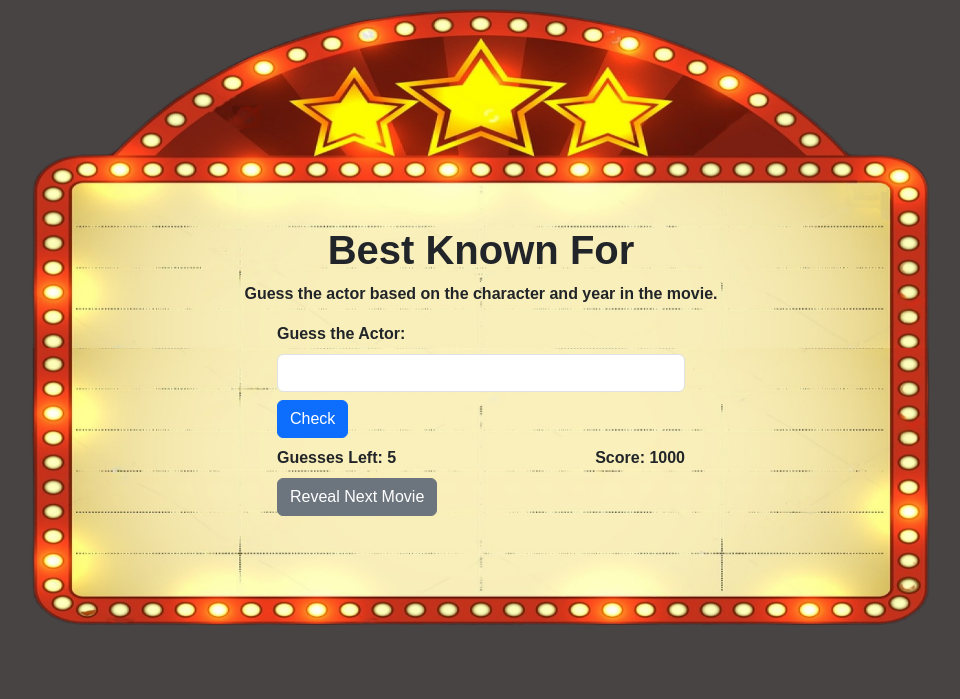
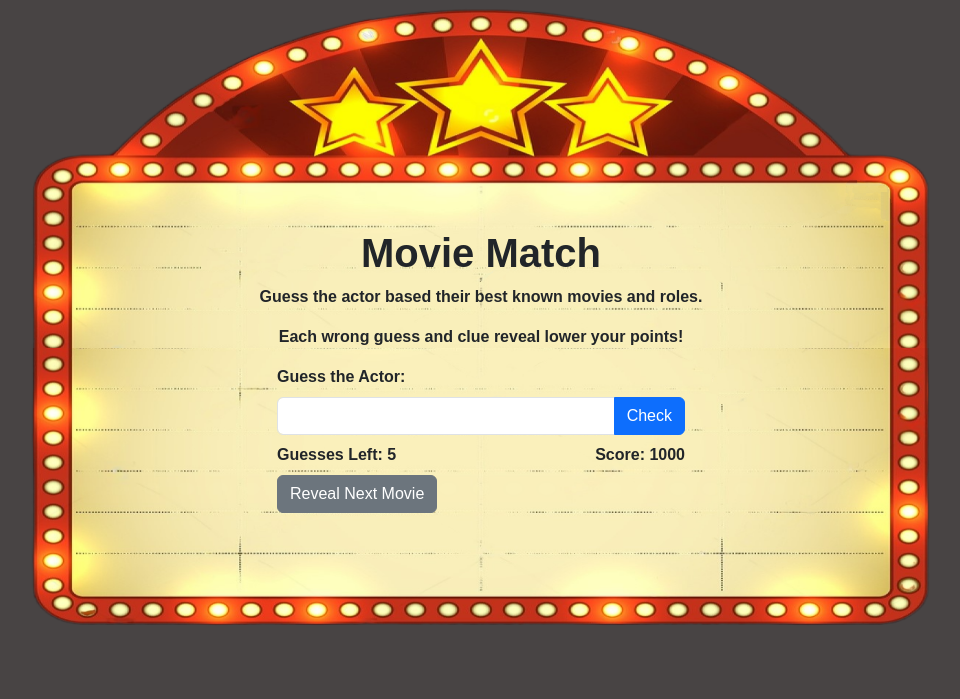
Before and after one commit to cz1501/CloudProject, a Node server app: template views/index.ejs in a window 1280 px wide. Shown: the part 118-817 px from the top of the page, without its empty margins (159-1119 px from the left). Run offline with Node 20, Linux system fonts and the light colour scheme; the template is opened without the code that fills it, so the values that code supplies are empty.

Commit message:
Correct button and actor's name

```diff
--- a/app.js
+++ b/app.js
@@ -15,7 +15,7 @@ app.use(express.static('styles'));
 
 // Example API endpoint for getting actor's details from TMDb
 const tmdbApiKey = 'b4e019928e2da90fea8d583ca41bdd30';
-const actorId = '1233'; // Replace with the ID of the actor you want to get details for
+const actorId = '287'; // Replace with the ID of the actor you want to get details for
 const actorUrl = `https://api.themoviedb.org/3/person/${actorId}?api_key=${tmdbApiKey}`;
 
 // Example API endpoint for getting actor's movie credits from TMDb
--- a/scripts/game.js
+++ b/scripts/game.js
@@ -1,5 +1,5 @@
 document.addEventListener('DOMContentLoaded', function() {
-  const actorName = '<%= actorName %>'; // Extract actor's name from the server response
+  const actorName = document.getElementById('actor-name').textContent; // Extract actor's name from the server response
 
   let revealIndex = 0;
   let score = 500;
@@ -59,8 +59,9 @@ document.addEventListener('DOMContentLoaded', function() {
       if (guessesLeft === 0) {
         document.getElementById('check-guess').disabled = true;
         document.getElementById('actor-guess').disabled = true;
-        document.getElementById('reveal-character').disabled = true;
+        // document.getElementById('reveal-character').disabled = true;
         document.getElementById('guess-result').textContent = 'Game Over! You have run out of guesses. The actor is ' + actorName + '.';
+        console.log('Game Over! You have run out of guesses. The actor is ' + actorName + '.');
         document.getElementById('guess-result').style.color = 'red';
         document.getElementById('guess-result').style.display = 'block';
 
--- a/views/index.ejs
+++ b/views/index.ejs
@@ -6,18 +6,24 @@
         <img src="marquee.png" alt="Background Image">
         <div class="overlay-card">
           <div class="card content-card">
-            <h1 class="text-center mt-3">Best Known For</h1>
-            <p class="text-center">Guess the actor based on the character and year in the movie.</p>
+            <h1 class="text-center mt-3">Movie Match</h1>
+            <p class="text-center">Guess the actor based their best known movies and roles.</p>
+            <p class="text-center">Each wrong guess and clue reveal lower your points!</p>
             <div class="row justify-content-center">
               <div class="col-md-6">
                 <div id="guess-section">
-                  <label for="actor-guess">Guess the Actor:</label>
-                  <input type="text" id="actor-guess" class="form-control mb-2">
-                  <button id="check-guess" class="btn btn-primary mb-2">Check</button>
+                  <label for="actor-guess"><strong>Guess the Actor: </strong></label>
+                  <div class="input-group mb-2">
+                    <input type="text" id="actor-guess" class="form-control" aria-label="Guess the Actor" aria-describedby="check-button">
+                    <div class="input-group-append">
+                      <button id="check-guess" class="btn btn-primary" type="button">Check</button>
+                    </div>
+                  </div>
                   <div class="d-flex justify-content-between">
                     <strong>Guesses Left: <span id="guesses-left">5</span></strong>
                     <strong>Score: <span id="current-score">1000</span></strong>
                   </div>
+                  <p id="actor-name" class="alert alert-info mt-2" style="display: none;"><%= actorName %></p>
                   <p id="guess-result" class="alert alert-info mt-2" style="display: none;"></p>
                   <button id="reveal-movie" class="btn btn-secondary mt-2">Reveal Next Movie</button>
                 </div>
```
